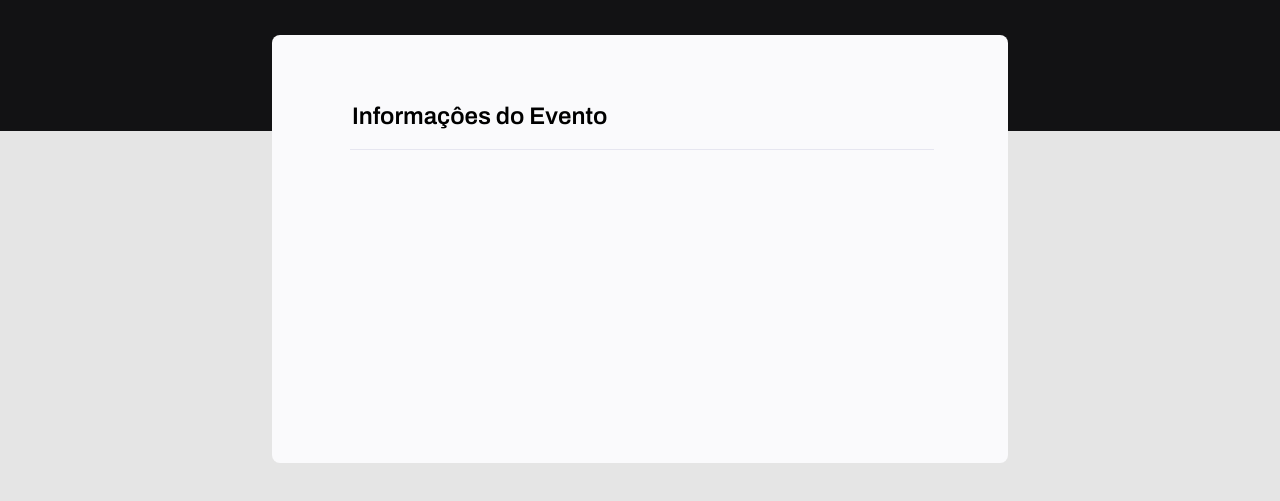
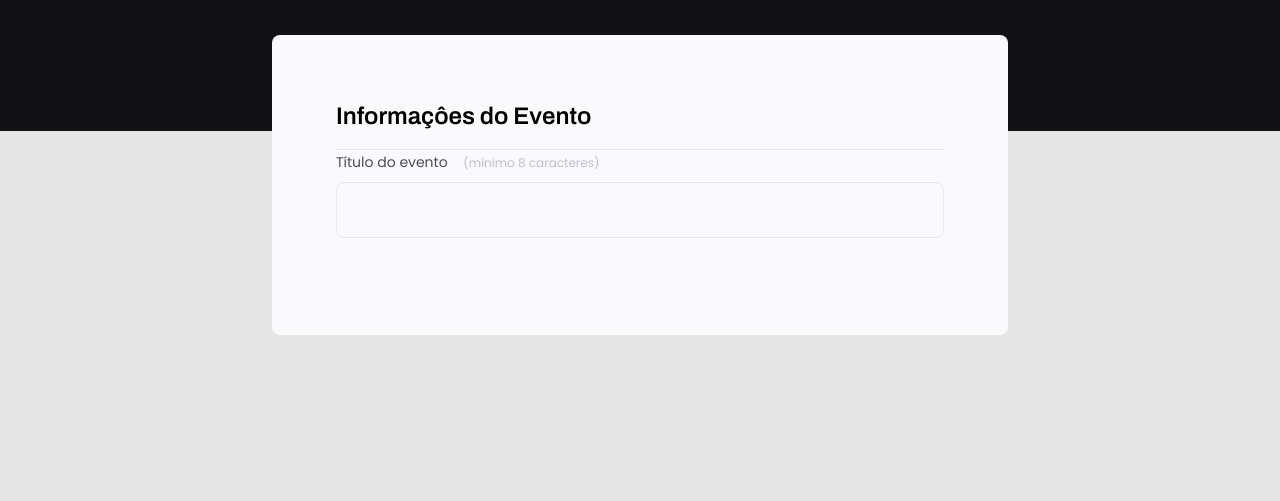
Before and after one commit to JonasNCSantos/Crie-seu-evento, a plain HTML site: page index.html in a window 1280 px wide. Shown: the part 237-738 px from the top of the page. Drawn offline with Linux system fonts and the light colour scheme.

Commit message:
Aula: Formatando o campo de texto

```diff
--- a/index.html
+++ b/index.html
@@ -18,6 +18,10 @@
     <form>
       <fieldset>
         <legend>Informaçôes do Evento</legend>
+        <div class="input-wrapper">
+          <label for="event-title">Título do evento <span>(mínimo 8 caracteres)</span></label>
+          <input type="text" id="event-title"/>
+        </div>
       </fieldset>
     </form>
   </div>
--- a/style.css
+++ b/style.css
@@ -1,5 +1,14 @@
+*{
+  box-sizing: border-box;
+  margin: 0;
+  padding: 0;
+}
+
+body, input, button, select, textarea{
+  font-family: 'Poppins', sans-serif;
+}
+
 body{
-  font-family: 'Poppins', sans-serif;
   background: #E5E5E5;
 }
 
@@ -30,6 +39,7 @@ header h1{
   font-size: 36px;
   line-height: 42px;
   color: white;
+  margin-bottom: 24px;
 }
 
 header p{
@@ -59,3 +69,33 @@ fieldset legend{
   padding-bottom: 16px;
   border-bottom: 1px solid #E6E6F0;
 }
+
+.input-wrapper{
+  display: flex;
+  flex-direction: column;
+}
+
+.input-wrapper label{
+  font-size: 14px;
+  line-height: 24px;
+  color: #4E4958;
+  margin-bottom: 8px;
+}
+
+.input-wrapper label span{
+  margin-left: 12px;
+  font-size: 12px;
+  line-height: 20px;
+  color: #C1BCCC;
+}
+
+.input-wrapper input{
+  background: #FAFAFC;
+  border: 1px solid #E6E6F0;
+  border-radius: 8px;
+  height: 56px;
+  padding: 0 24px;
+  font-size: 16px;
+  line-height: 26px;
+  color: #C1BCCC;
+}
```
